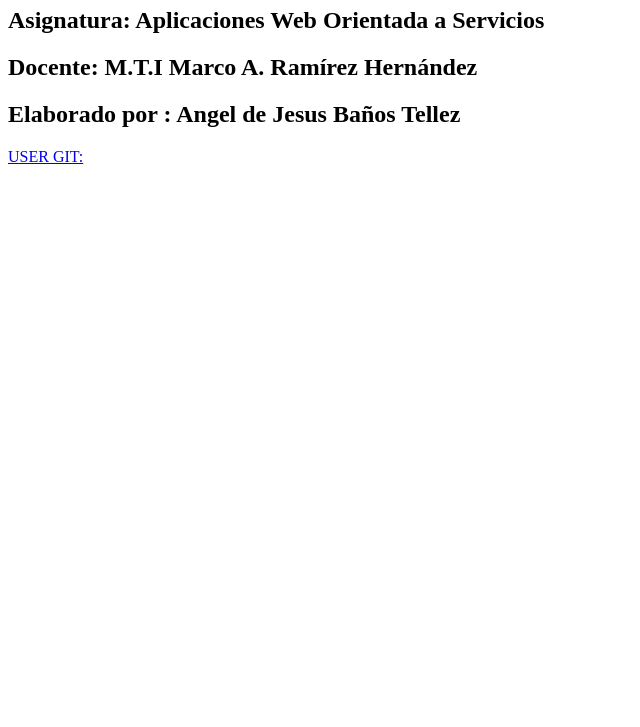
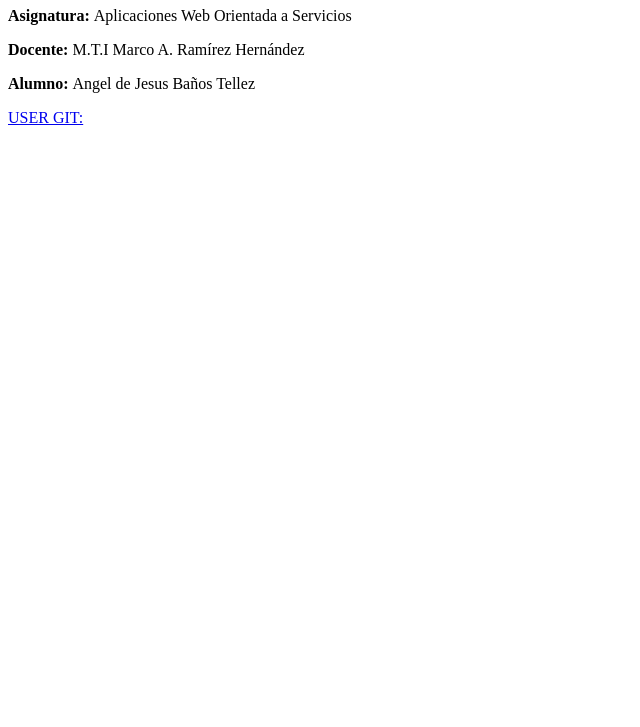
Before and after one commit to angelJesus13/FundamentosJS_230592, a plain HTML site: page index.html in a window 1280 px wide. Shown: the part 73-800 px from the top of the page, without its empty margins (0-640 px from the left). Drawn offline with Linux system fonts and the light colour scheme.

Commit message:
Practica 2
Cambio ed tamaño de h2 a parrafos

```diff
--- a/index.html
+++ b/index.html
@@ -3,16 +3,16 @@
 <head>
     <meta charset="UTF-8">
     <meta name="viewport" content="width=device-width, initial-scale=1.0">
+    <title>Fundamentos de Java Script -,:&lt;230592 &gt;:.</title>
     <link rel="icon" href="/Assets/github.png">
     <title>Document</title>
 </head>
 <body>
     <H1>Fundamentos de Java Script</H1>
 
-    <h2>Asignatura: Aplicaciones Web Orientada a Servicios</h2>
-    <h2>Docente: M.T.I Marco A. Ramírez Hernández</h2>
-
-    <h2>Elaborado por : Angel de Jesus Baños Tellez</h2>
+    <p><Strong>Asignatura: </Strong>Aplicaciones Web Orientada a Servicios</p>
+    <P><strong> Docente:  </strong> M.T.I Marco A. Ramírez Hernández</p>
+        <P><strong> Alumno:  </strong> Angel de Jesus Baños Tellez</p>
     <a href="https://github.com/angelJesus13">USER GIT:</a>
 </body>
 </html>
```
